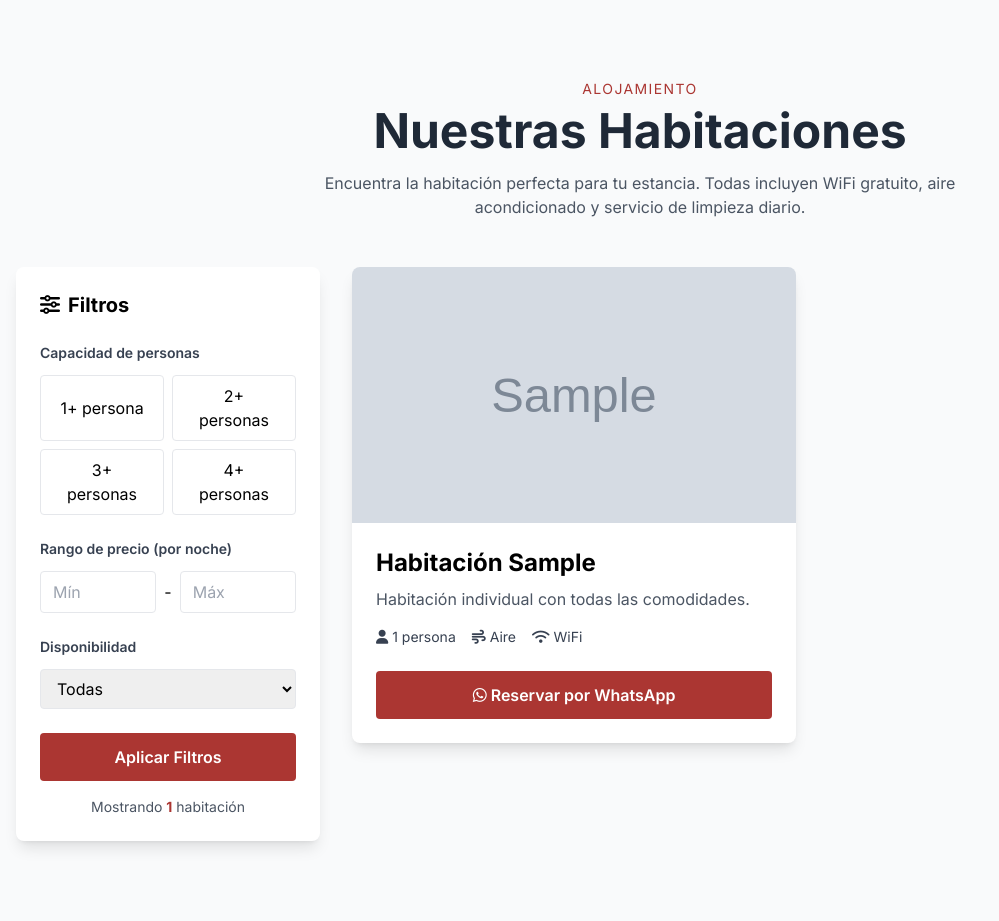
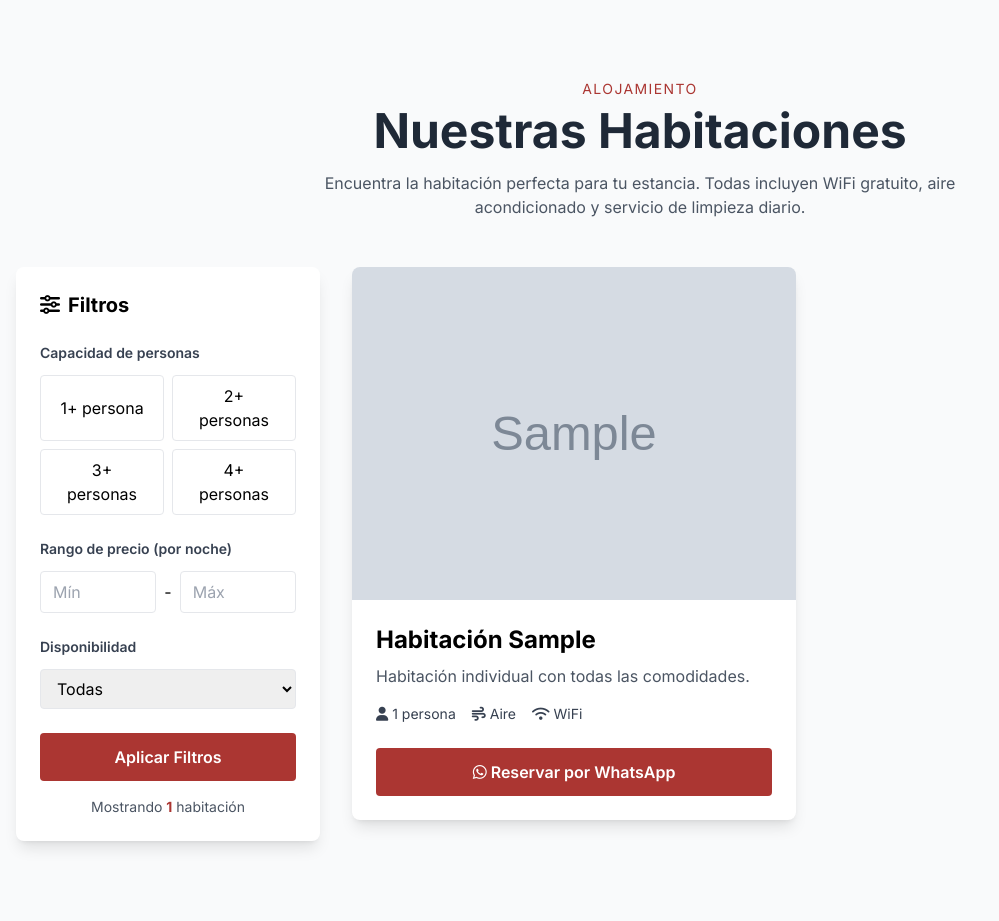
Before and after one commit to SanAJC/App_Hotel_Kamila, a Django app: page /habitaciones/ in a window 1280 px wide. Shown: the part 81-1002 px from the top of the page, without its empty margins (0-999 px from the left). Run offline with Django 5.2, Linux system fonts and the light colour scheme; tables that the repository leaves empty hold one stand-in row (values such as "Sample post"); grey boxes marked "Sample" are stand-in pictures; some libraries are stand-ins or nearby versions.

Commit message:
Placehoder altura modificada

```diff
--- a/web/templates/pages/habitaciones.html
+++ b/web/templates/pages/habitaciones.html
@@ -121,7 +121,7 @@
                         <div class="relative">
                             {% if habitacion.imagen %}
                             <img src="{{ habitacion.imagen.url }}" alt="Habitación {{ habitacion.numero }}"
-                                class="w-full h-64 object-cover">
+                                class="w-full h-66 object-cover">
                             {% else %}
                             <img src="https://images.unsplash.com/photo-1631049307264-da0ec9d70304?w=600"
                                 alt="Imagen no disponible - Habitación {{ habitacion.numero }}"
```
